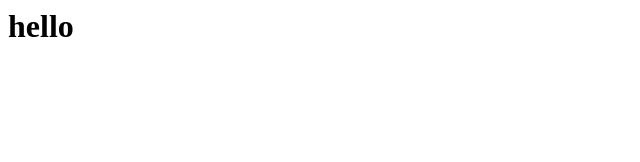
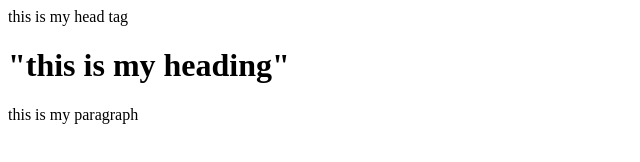
Before and after one commit to yashsite/yashsite.github.io, a plain HTML site: page index.html in a window 1280 px wide. Shown: the whole page, without its empty margins (0-640 px from the left). Drawn offline with Linux system fonts and the light colour scheme.

Commit message:
Update index.html

```diff
--- a/index.html
+++ b/index.html
@@ -1 +1,8 @@
-<h1>hello</h1>
+<html>
+  <title>yashsite</title>
+  <head>this is my head tag</head>
+  <body>
+      <h1>"this is my heading"</h1>
+    <p> this is my paragraph</p>
+  </body>
+</html>
```
